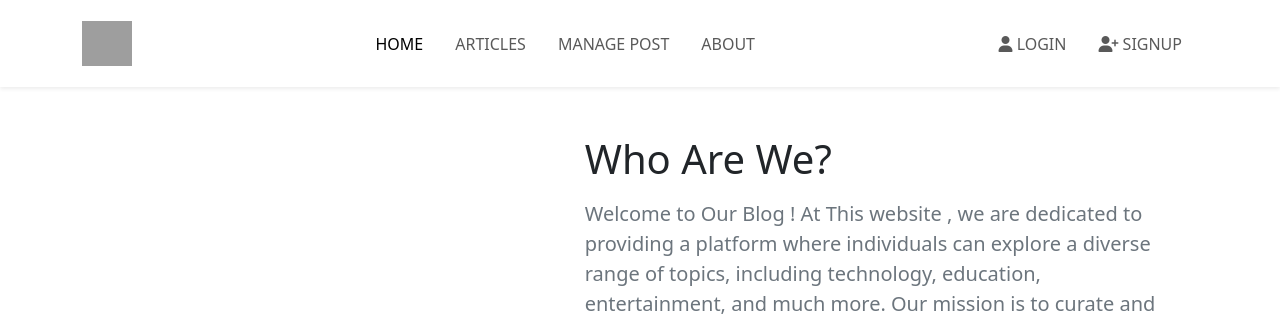
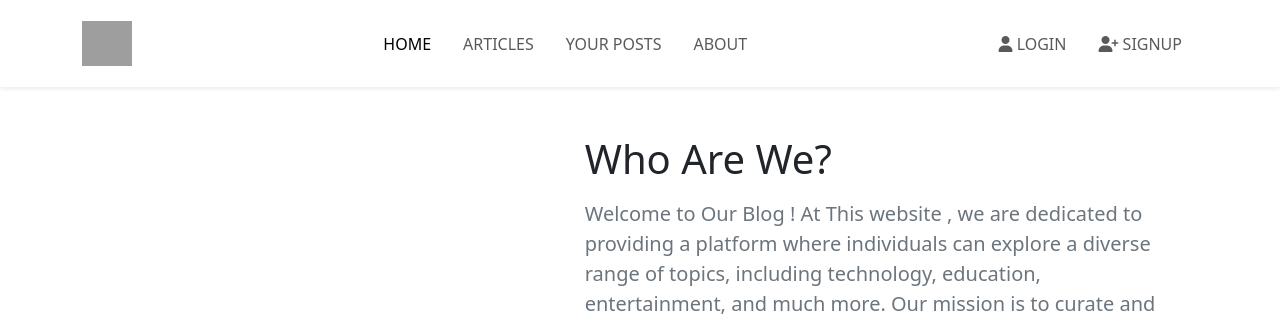
Before and after one commit to Nandhukriss/AI-Powered-Full-Stack-django-blog, a Django app: page /about in a window 1280 px wide. Shown: the top 318 px of the page. Run offline with Django 4.2, Linux system fonts and the light colour scheme; some libraries are stand-ins or nearby versions; grey boxes are pictures that could not be loaded.

Commit message:
updated home page ui

```diff
--- a/app1/views.py
+++ b/app1/views.py
@@ -30,12 +30,12 @@ def post(request):
 
 def view_post(request):
 
-    all_posts = Post.objects.all()
+    all_posts = Post.objects.all().order_by('-date_added')
     # Filter posts based on category
     category = request.GET.get('category', '')
 
     if category:
-        all_posts = all_posts.filter(Category=category)
+        all_posts = all_posts.filter(Category=category).order_by('-date_added')
 
     p = Paginator(all_posts, 2)
     page_number = request.GET.get('page')
--- a/templates/base.html
+++ b/templates/base.html
@@ -48,7 +48,7 @@
               </li>
               <li class="nav-item">
 
-                <a class="nav-link mx-2 text-uppercase" href="{% url 'home' %}">Manage Post</a>
+                <a class="nav-link mx-2 text-uppercase" href="{% url 'home' %}">Your Posts</a>
 
               </li>
               <li class="nav-item">
--- a/templates/post_detail.html
+++ b/templates/post_detail.html
@@ -1,7 +1,6 @@
 
 {% extends 'base.html' %}
 {% block content %}
-
 
         <!-- Page content-->
         <div class="container mt-5">
```
Also changed, not shown: blog/settings.py (+4 -4 lines), templates/postshow.html (+10 -11 lines), media/Posts/1195.jpg (added), media/Posts/The-Godfather-Part-II-HEADER-1.jpg (added).
